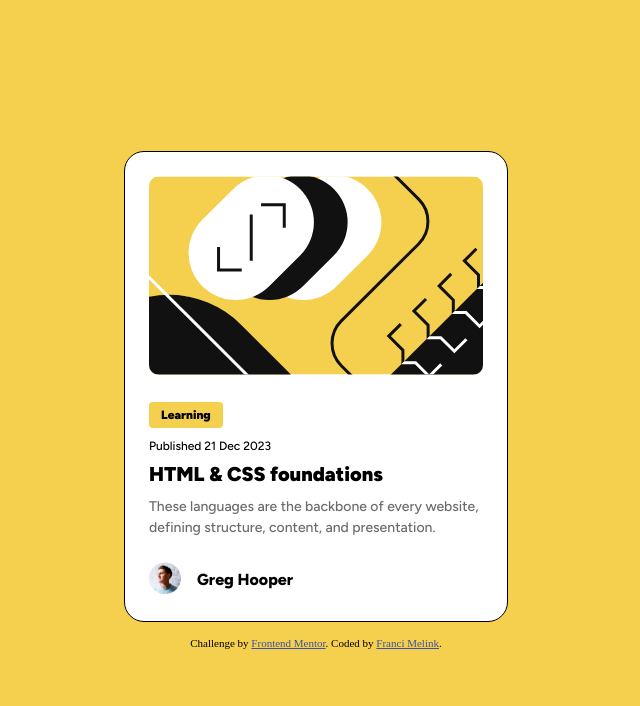
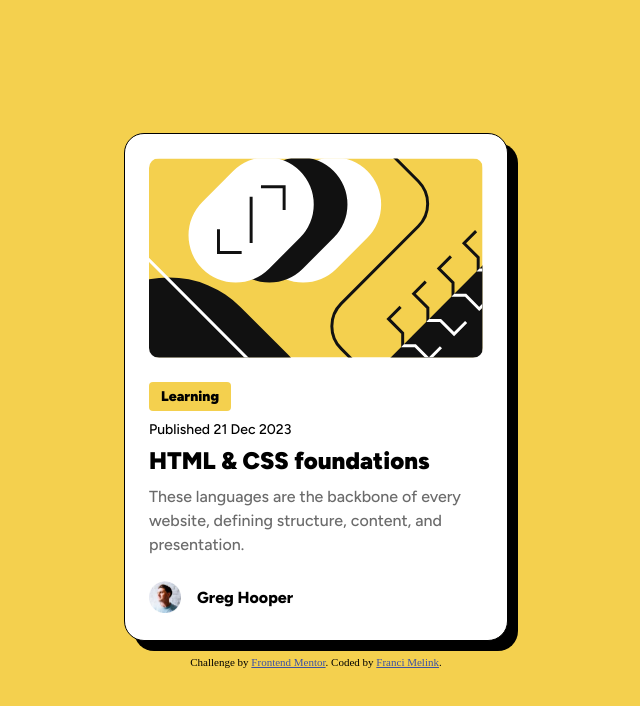
Before and after one commit to francimelink/blog-preview-card-main, a plain HTML site: page index.html in a window 1280 px wide. Shown: the whole page, without its empty margins (324-964 px from the left). Drawn offline with Linux system fonts and the light colour scheme.

Commit message:
Dekstop design and added box shadow

```diff
--- a/index.html
+++ b/index.html
@@ -18,11 +18,7 @@
 
 <body>
     <main>
-        <div class="main-image">
-            <picture>
-                <img src="assets/images/illustration-article.svg" alt="Main image">
-            </picture>
-        </div>
+        <div class="main-image"></div>
         <div class="content">
             <div class="category">Learning</div>
             <div class="pub-date">Published 21 Dec 2023</div>
--- a/styles/main.css
+++ b/styles/main.css
@@ -159,6 +159,7 @@ body {
 
 main {
     background-color: var(--primary-bg-card);
+    box-shadow: 10px 10px black;
     border-radius: 1.25rem;
     width: calc(100% - 48px);
     max-width: 24rem;
@@ -168,10 +169,14 @@ main {
     font-family: "Figtree", sans-serif;
 }
 
-main .main-image,
-main .main-image img {
+main .main-image {
+    background-image: url('/assets/images/illustration-article.svg');
+    background-repeat: no-repeat;
+    background-size: cover;
+    background-position: top 0 left -24px;
+    width: 100%;
+    height: 12.5rem;
     border-radius: .625rem;
-    width: 100%;
 }
 
 main>.content {
@@ -206,7 +211,6 @@ main>.content h1:hover {
     cursor: pointer;
 }
 
-/*TODO complete desktop version*/
 
 main>.content p {
     margin: .75rem 0 1.5rem;
@@ -230,6 +234,29 @@ main>.author img {
     height: 2rem;
 }
 
+/* Medium devices (landscape tablets, 768px and up) */
+@media only screen and (min-width: 768px) {
+
+    main .main-image {
+        background-position: top 0 left 0;
+
+    }
+
+    main>.content .category,
+    main>.content .pub-date {
+        font-size: .875rem;
+    }
+
+    main>.content h1 {
+        font-size: 1.5rem;
+    }
+
+    main>.content p {
+        font-size: 1rem;
+    }
+}
+
+
 .attribution {
     font-size: 11px;
     text-align: center;
```
